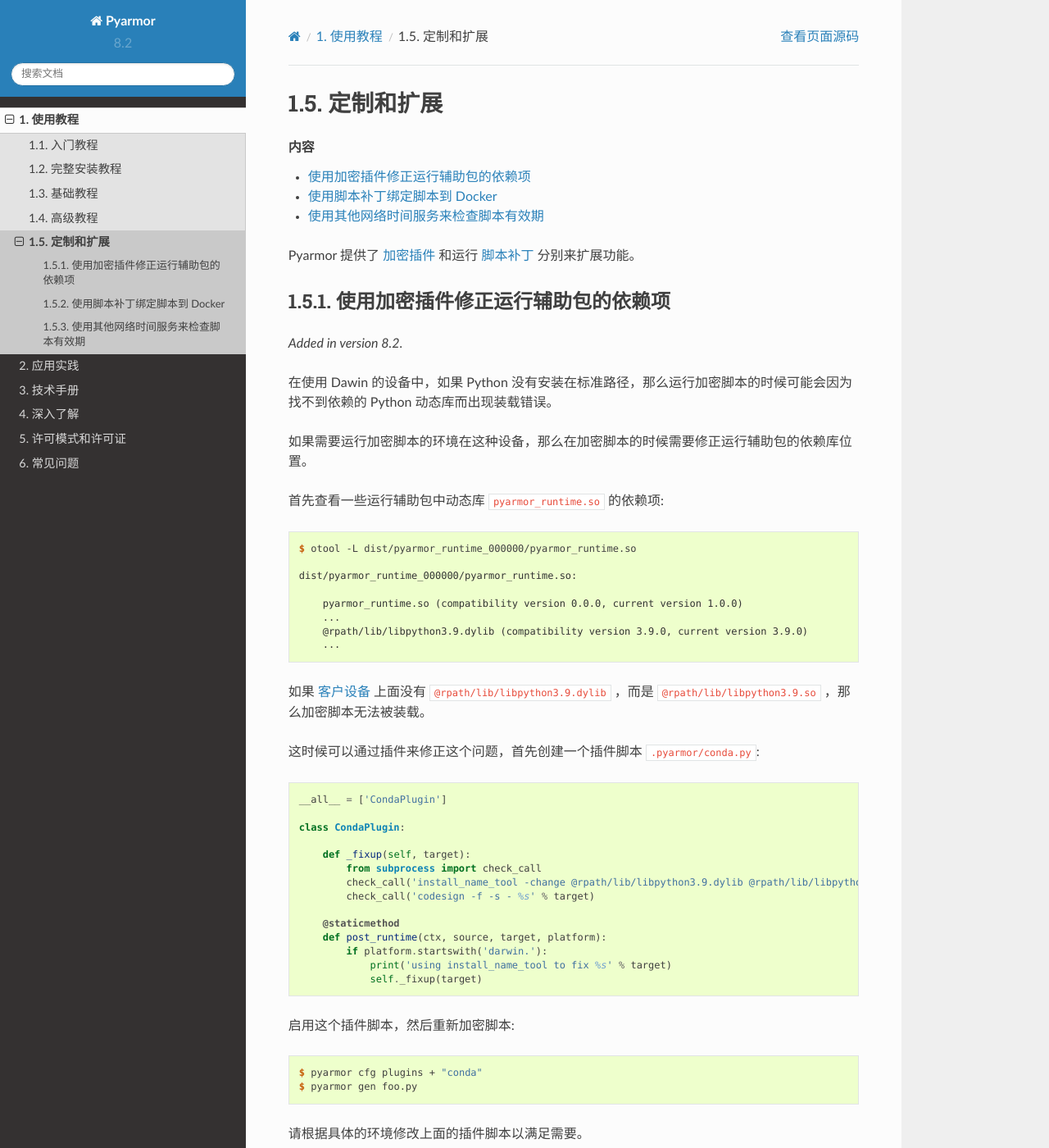
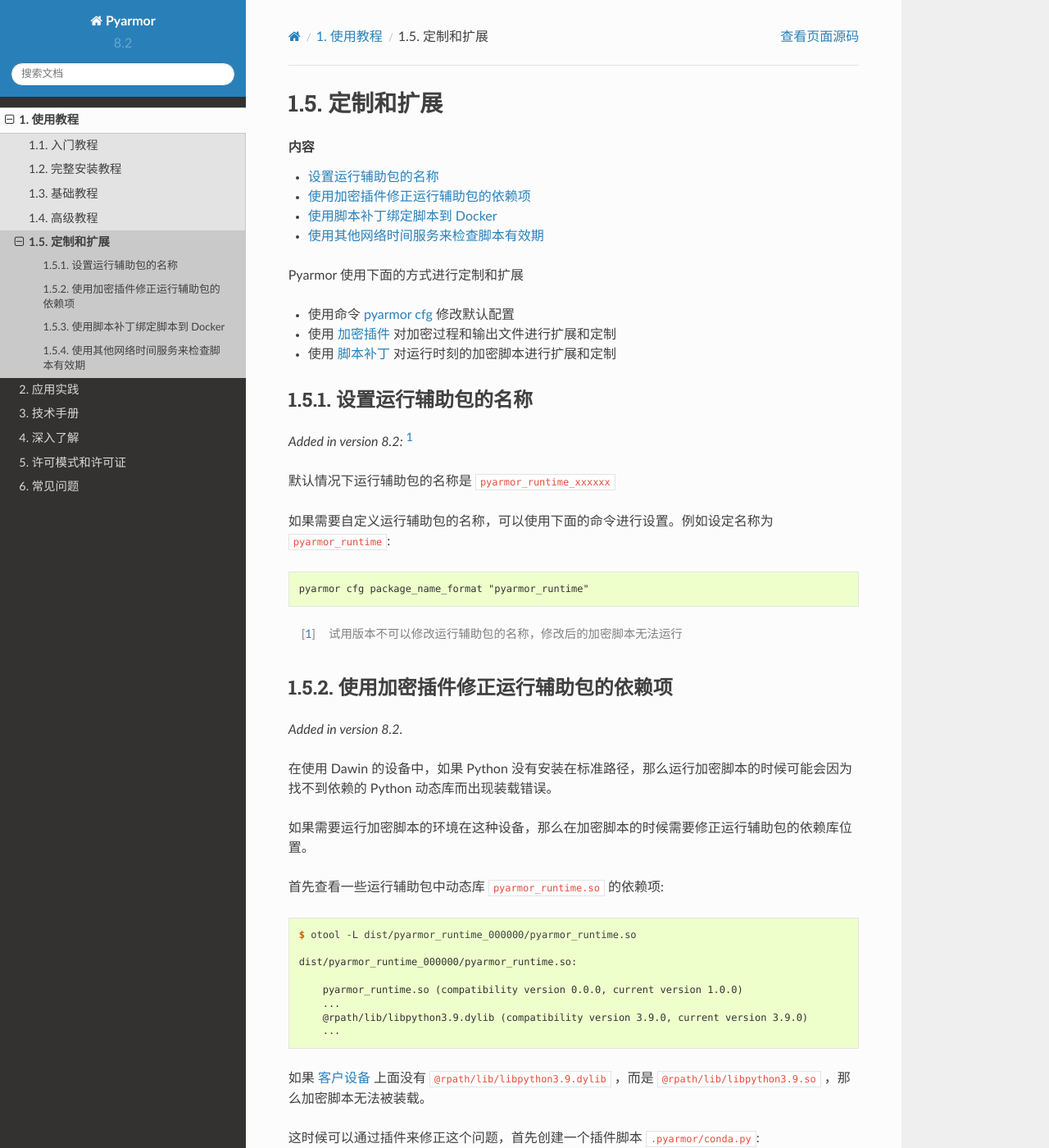
Before and after one commit to dashingsoft/pyarmor-docs-zh, a Sphinx documentation site: the page built from docs/tutorial/customization.rst, in a window 1280 px wide and 1400 px high. Shown: the whole window at 82% size. Built offline with Sphinx 7.4.7 and the Read the Docs theme 2.0.0, drawn with Linux system fonts in a browser that asks for light colours; pages that are not in the unit, such as notebooks, are missing from menus; some of the changed text lies outside the part shown.

Commit message:
如何修改运行辅助包名称

```diff
--- a/docs/tutorial/customization.rst
+++ b/docs/tutorial/customization.rst
@@ -11,7 +11,24 @@
 
 .. program:: pyarmor gen
 
-Pyarmor 提供了 :term:`加密插件` 和运行 :term:`脚本补丁` 分别来扩展功能。
+Pyarmor 使用下面的方式进行定制和扩展
+
+- 使用命令 :ref:`pyarmor cfg` 修改默认配置
+- 使用 :term:`加密插件` 对加密过程和输出文件进行扩展和定制
+- 使用 :term:`脚本补丁` 对运行时刻的加密脚本进行扩展和定制
+
+设置运行辅助包的名称
+====================
+
+.. versionadded:: 8.2 [#]_
+
+默认情况下运行辅助包的名称是 ``pyarmor_runtime_xxxxxx``
+
+如果需要自定义运行辅助包的名称，可以使用下面的命令进行设置。例如设定名称为 ``pyarmor_runtime``::
+
+    pyarmor cfg package_name_format "pyarmor_runtime"
+
+.. [#] 试用版本不可以修改运行辅助包的名称，修改后的加密脚本无法运行
 
 使用加密插件修正运行辅助包的依赖项
 ==================================
```
